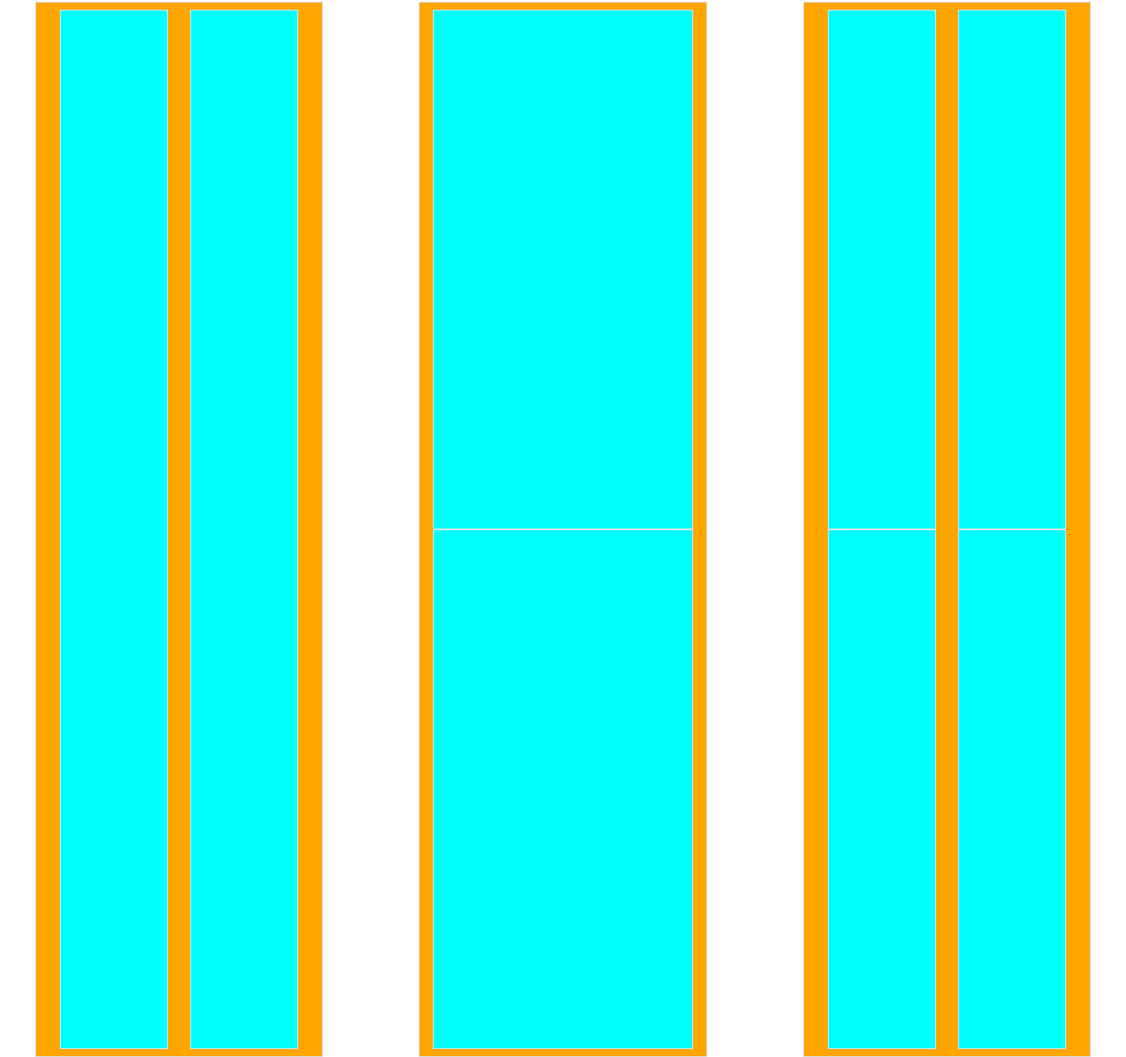
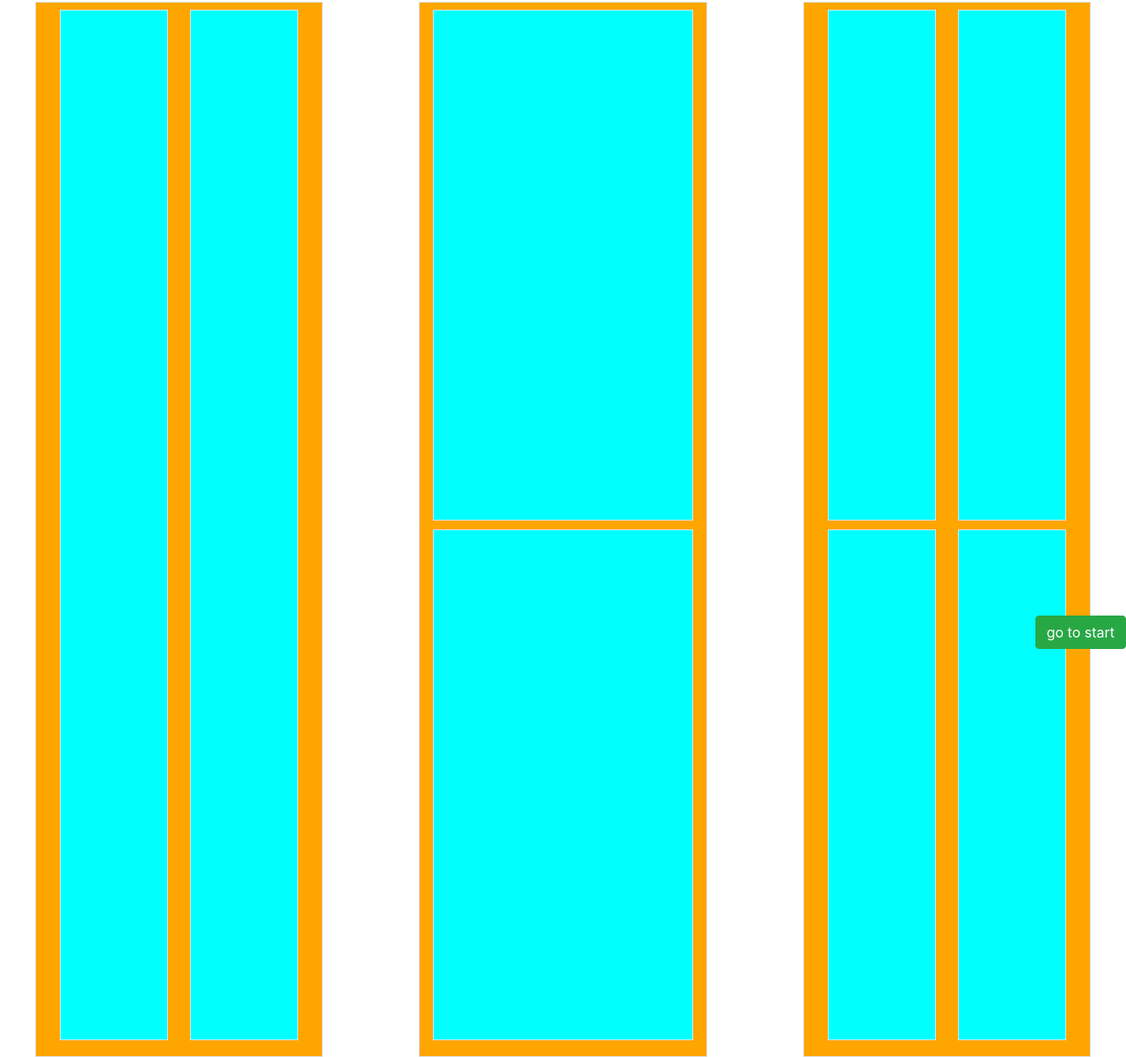
Before and after one commit to yashagrawal300/projectTest, a plain HTML site: page index.html in a window 1280 px wide. Shown: the part 62-1264 px from the top of the page at 88% size. Drawn offline with nearby package versions, Linux system fonts and the light colour scheme.

Commit message:
Add files via upload

```diff
--- a/index.html
+++ b/index.html
@@ -19,49 +19,34 @@
     <p/>
     <p/>
 
+
   <div class="row parent">
-      <div class="border col-sm-12 col-md-3 row justify-content-around box1 box-parent">
-        <div class="border col-sm-5 box11 box">
-
-        </div >
-        <div class="border col-sm-5 box12 box">
-
-        </div >
+      <div class="border col-sm-12 col-lg-3 row justify-content-around box1 box-parent">
+        <div class="border col-sm-5 box11 box"></div >
+        <div class="border col-sm-5 box12 box"></div >
       </div >
 
-          <div class="border col-sm-12 col-md-3 row box2 box-parent">
-            <div class="border col-sm-12 box21 box">
-
-            </div >
-
-            <div class="border col-sm-12 box22 box">
-
-            </div >
-
+          <div class="border col-sm-12 col-lg-3 row box2 box-parent">
+            <div class="border col-sm-12 box21 box"></div >
+            <div class="border col-sm-12 box22 box"></div >
           </div>
 
 
-          <div class="border col-sm-12 col-md-3 justify-content-around row box3 box-parent">
-            <div class="border col-sm-5 box31 box">
 
-            </div >
-            <div class="border col-sm-5 box32 box">
-
-            </div >
-            <div class="border col-sm-5 box31 box">
-
-            </div >
-            <div class="border col-sm-5 box32 box">
-
-            </div >
+          <div class="border col-sm-12 col-lg-3 justify-content-around row box3 box-parent">
+            <div class="border col-sm-5 box31 box"></div>
+            <div class="border col-sm-5 box32 box"></div>
+            <div class="border col-sm-5 box31 box"></div>
+            <div class="border col-sm-5 box32 box"></div>
           </div>
 
 
   </div>
 
-
-
+  <div class = "row for-btn"><a id = "fixedbutton" class = "btn btn-success">go to start</a>
+  </div>
 </body>
 
 
+
   </html>
--- a/style.css
+++ b/style.css
@@ -1,8 +1,6 @@
 .box-parent{
   height:1200px;
-  padding-top:0.5rem;
-  padding-bottom:0.5rem;
-  background-color:orange;
+
 }
 .box{
   background-color:cyan;
@@ -12,3 +10,31 @@
   display:flex;
   justify-content: space-around;
 }
+
+
+.addborder{
+border: 10px solid orange
+}
+
+
+.box-parent{
+  height:1200px;
+  padding-top:0.5rem;
+  padding-bottom:0.5rem;
+  background-color:orange;
+}
+.box{
+  background-color:cyan;
+  margin-bottom:10px;
+}
+
+.parent{
+  display:flex;
+  justify-content: space-around;
+}
+#fixedbutton {
+  color:white;
+    position: fixed;
+    bottom: 0px;
+    right: 0px;
+}
```
